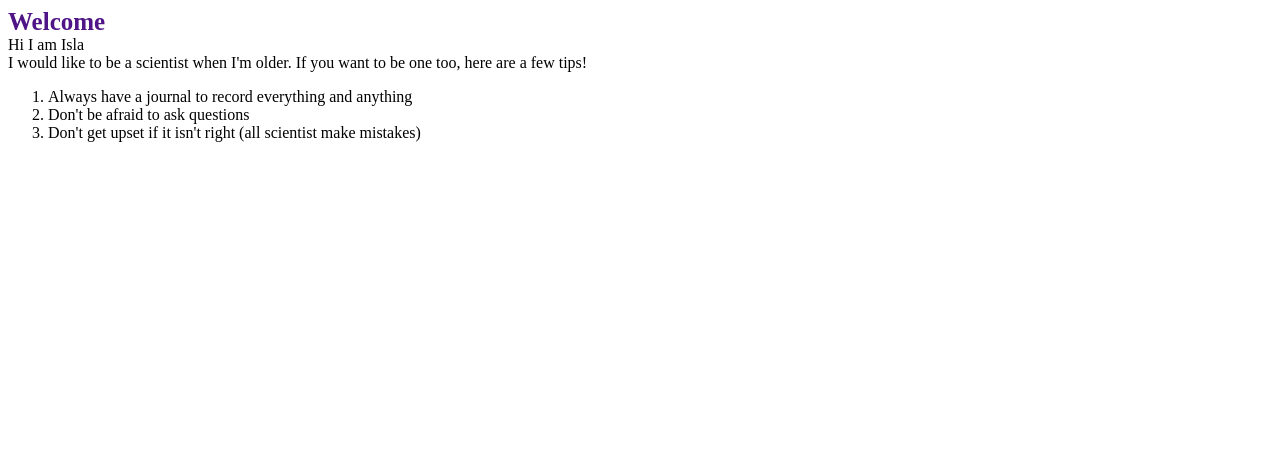
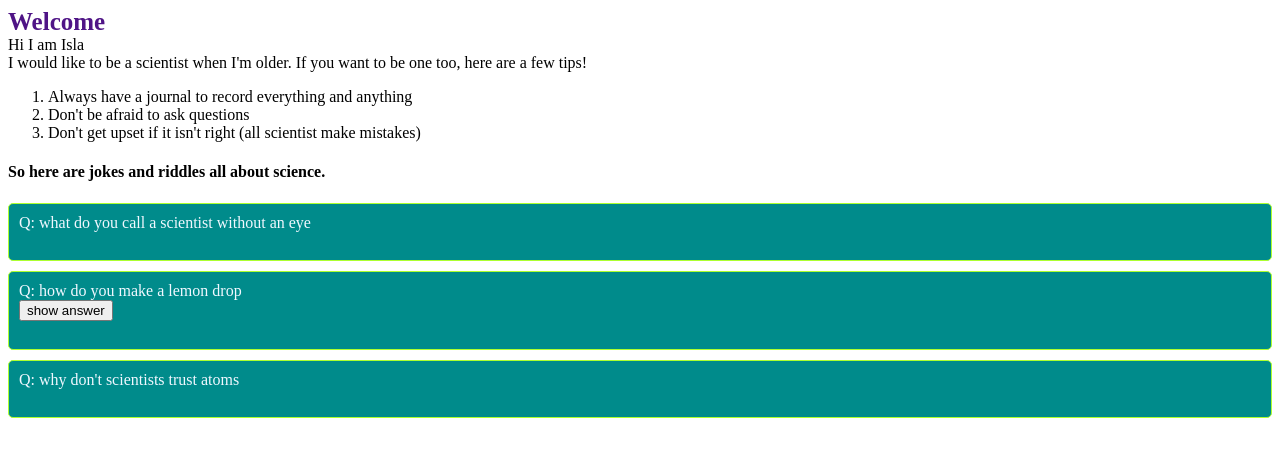
Before and after one commit to IslaRalston/StartingHTML, a website built with Parcel: page index.html in a window 1280 px wide. Built offline with nearby package versions, Linux system fonts and the light colour scheme.

Commit message:
adding button

```diff
--- a/index.html
+++ b/index.html
@@ -3,20 +3,39 @@
   <head>
     <meta charset="UTF-8" />
     <meta name="viewport" content="width=device-width, initial-scale=1.0" />
-    <title>It's me Isla</title>
+    <title>how to be a scientist for kids</title>
     <link rel="stylesheet" href="style.css" />
+    <script src="script.js" defer></script>
   </head>
   <body>
     <span> Welcome</span>
     <div>Hi I am Isla</div>
     <div>
-      I would like to be a scientist when I'm older. If you want to be one too, here are a few
-      tips!
+      I would like to be a scientist when I'm older. If you want to be one too,
+      here are a few tips!
     </div>
     <ol>
       <li>Always have a journal to record everything and anything</li>
       <li>Don't be afraid to ask questions</li>
       <li>Don't get upset if it isn't right (all scientist make mistakes)</li>
     </ol>
+    <h4>So here are jokes and riddles all about science.</h4>
+    <div class="qAndA">
+      <div>Q: what do you call a scientist without an eye</div>
+      <div class="hidden">id="1"A "Scentst"</div>
+    </div>
+
+    <div class="qAndA">
+      <div>Q: how do you make a lemon drop</div>
+      <button onclick="showAns2()">show answer</button>
+      <div class="hidden" id="q2">
+        A: just let it fall to the ground it's gravity
+      </div>
+    </div>
+
+    <div class="qAndA">
+      <div>Q: why don't scientists trust atoms</div>
+      <div class="hidden" id="q3">A: because they make up everything</div>
+    </div>
   </body>
 </html>
--- /dev/null
+++ b/script.js
@@ -0,0 +1,4 @@
+function showAns2() {
+  const element = document.getElementById("q2");
+  element.classList.remove("hidden");
+}
--- a/style.css
+++ b/style.css
@@ -3,3 +3,18 @@ span {
   color: #4f1486;
   font-size: 25px;
 }
+.qAndA {
+  margin-bottom: 10px;
+  border: 1px solid greenyellow;
+  padding: 10px;
+  border-radius: 5px;
+  background-color: darkcyan;
+  color: aliceblue;
+}
+
+.hidden {
+  visibility: hidden;
+}
+.visible {
+  visibility: visible;
+}
```
Also changed, not shown: dist/index.html, 5 other files.
